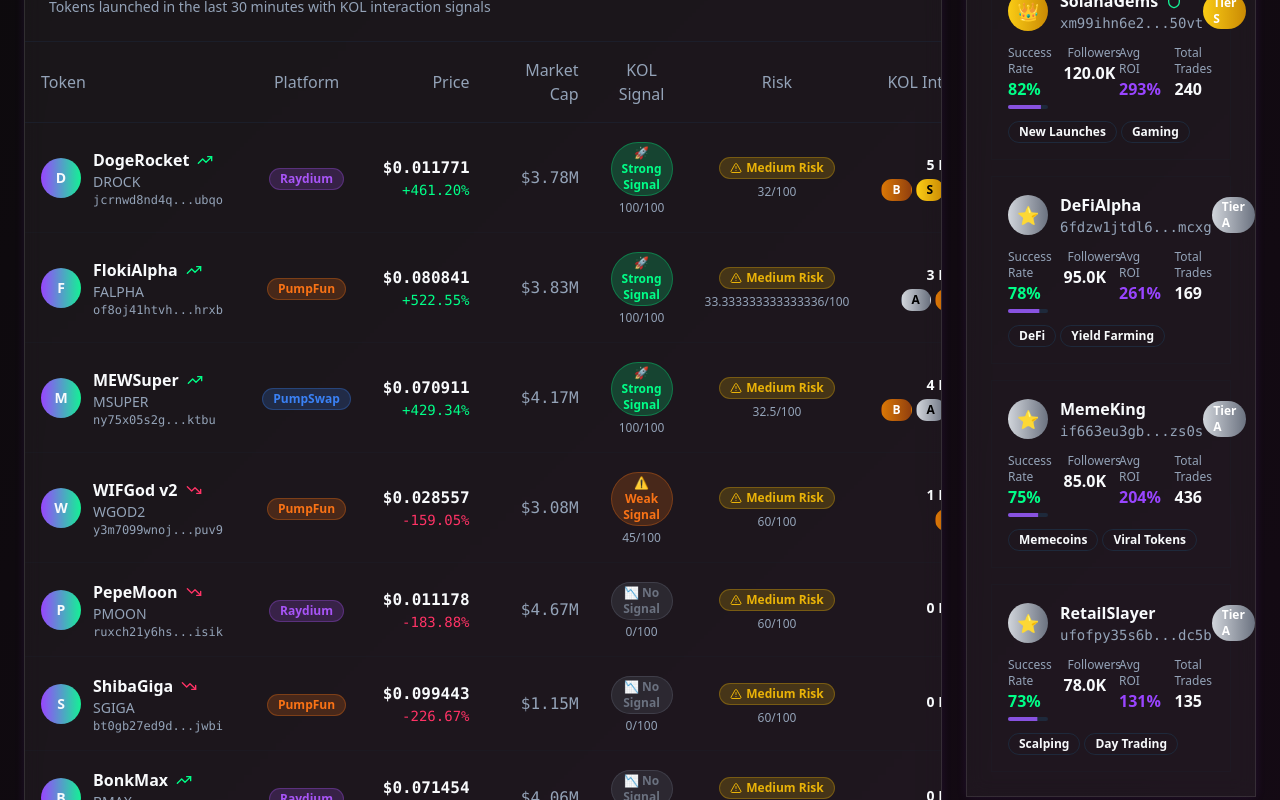
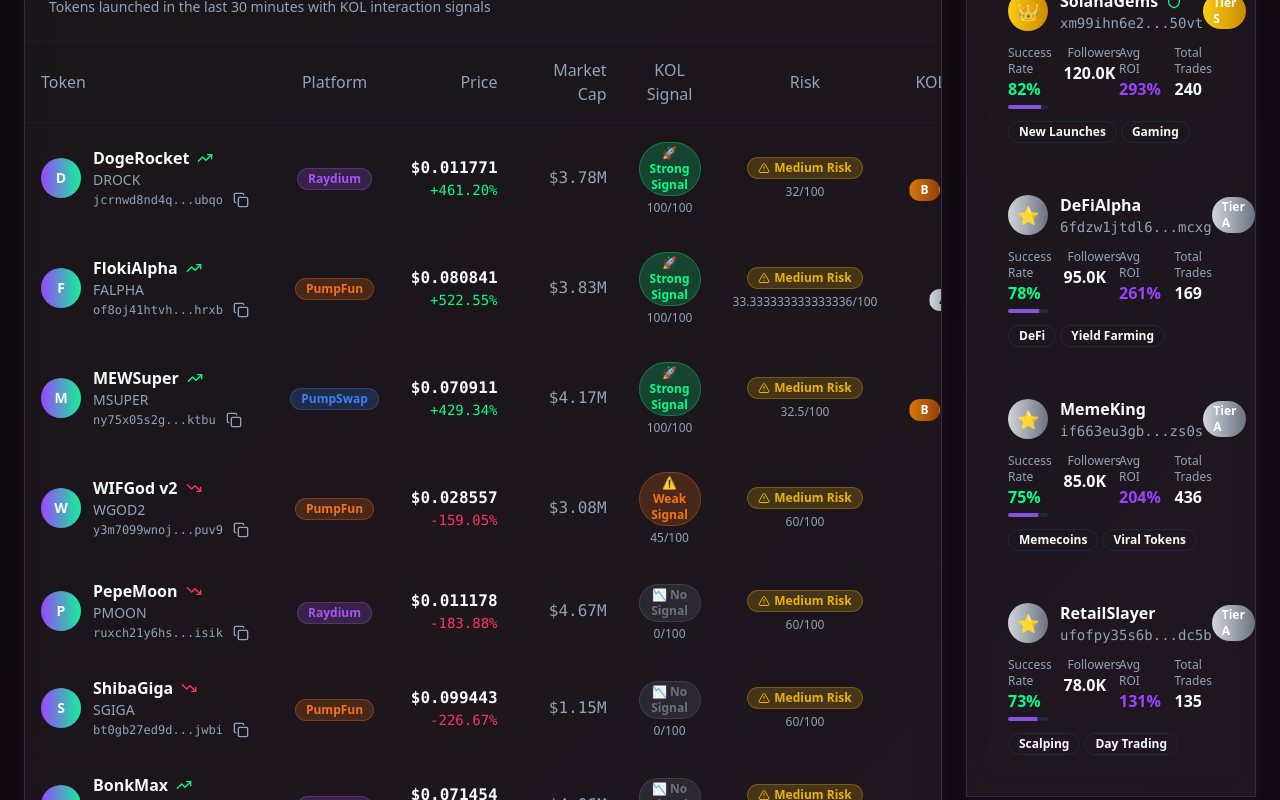
Before and after one commit to Fopodir/meme-whale-tracker, a React (Vite) app: page / in a window 1280 px wide. Shown: the part 1000-1800 px from the top of the page. Built offline with nearby package versions, Linux system fonts and the light colour scheme.

Commit message:
Add copy address button and links
Adds a copy button for token addresses and links to Solscan and GMGN.

```diff
--- a/src/components/KOLTokenTable.tsx
+++ b/src/components/KOLTokenTable.tsx
@@ -2,7 +2,8 @@
 import React from 'react';
 import { Card } from '@/components/ui/card';
 import { Badge } from '@/components/ui/badge';
-import { Clock, ExternalLink, TrendingUp, TrendingDown, Shield, AlertTriangle } from 'lucide-react';
+import { Button } from '@/components/ui/button';
+import { Clock, ExternalLink, TrendingUp, TrendingDown, Shield, AlertTriangle, Copy } from 'lucide-react';
 import { TokenLaunch } from '@/types';
 
 interface KOLTokenTableProps {
@@ -25,6 +26,12 @@ const KOLTokenTable: React.FC<KOLTokenTableProps> = ({ tokens }) => {
     const minutes = Math.floor((Date.now() - date.getTime()) / (1000 * 60));
     if (minutes < 1) return 'Just now';
     return `${minutes}m ago`;
+  };
+
+  const copyToClipboard = (text: string) => {
+    navigator.clipboard.writeText(text);
+    // You could add a toast notification here
+    console.log('Copied to clipboard:', text);
   };
 
   const getSignalBadge = (strength: number) => {
@@ -103,7 +110,17 @@ const KOLTokenTable: React.FC<KOLTokenTableProps> = ({ tokens }) => {
                         }
                       </div>
                       <div className="text-sm text-muted-foreground">{token.symbol}</div>
-                      <div className="text-xs text-muted-foreground font-mono">{token.address}</div>
+                      <div className="flex items-center gap-2 text-xs text-muted-foreground font-mono">
+                        <span>{token.address}</span>
+                        <Button
+                          size="sm"
+                          variant="ghost"
+                          className="h-5 w-5 p-0"
+                          onClick={() => copyToClipboard(token.address)}
+                        >
+                          <Copy className="w-3 h-3" />
+                        </Button>
+                      </div>
                     </div>
                   </div>
                 </td>
@@ -149,9 +166,24 @@ const KOLTokenTable: React.FC<KOLTokenTableProps> = ({ tokens }) => {
                   </div>
                 </td>
                 <td className="p-4 text-center">
-                  <button className="p-2 rounded-lg hover:bg-white/10 transition-colors">
-                    <ExternalLink className="w-4 h-4 text-muted-foreground hover:text-crypto-blue" />
-                  </button>
+                  <div className="flex flex-col gap-1">
+                    <a
+                      href={`https://solscan.io/token/${token.address}`}
+                      target="_blank"
+                      rel="noopener noreferrer"
+                      className="text-xs text-blue-400 hover:text-blue-300 flex items-center gap-1"
+                    >
+                      Solscan <ExternalLink className="w-3 h-3" />
+                    </a>
+                    <a
+                      href={`https://gmgn.ai/sol/token/${token.address}`}
+                      target="_blank"
+                      rel="noopener noreferrer"
+                      className="text-xs text-green-400 hover:text-green-300 flex items-center gap-1"
+                    >
+                      GMGN <ExternalLink className="w-3 h-3" />
+                    </a>
+                  </div>
                 </td>
               </tr>
             ))}
--- a/src/hooks/useKOLTracking.ts
+++ b/src/hooks/useKOLTracking.ts
@@ -46,16 +46,18 @@ const generateRecentLaunches = (kolWallets: KOLWallet[]): TokenLaunch[] => {
     const kolInteractions: KOLInteraction[] = hasKOLInteraction ?
       Array.from({ length: numKOLs }, (_, j) => {
         const kol = kolWallets[Math.floor(Math.random() * kolWallets.length)];
+        const impacts = ['high', 'medium', 'low'] as const;
+        const types = ['buy', 'sell', 'hold'] as const;
         return {
           id: `interaction-${i}-${j}`,
           kolWallet: kol,
           tokenAddress: `token-${i}`,
-          type: Math.random() > 0.8 ? 'sell' : 'buy' as const,
+          type: Math.random() > 0.8 ? types[1] : types[0],
           amount: Math.floor(Math.random() * 1000000),
           value: Math.random() * 50000,
           timestamp: new Date(launchTime.getTime() + Math.random() * 20 * 60 * 1000),
           txHash: `0x${Math.random().toString(36).substring(2, 15)}`,
-          impact: ['high', 'medium', 'low'][Math.floor(Math.random() * 3)] as const,
+          impact: impacts[Math.floor(Math.random() * 3)],
           confidence: Math.random() * 40 + 60
         };
       }) : [];
```
